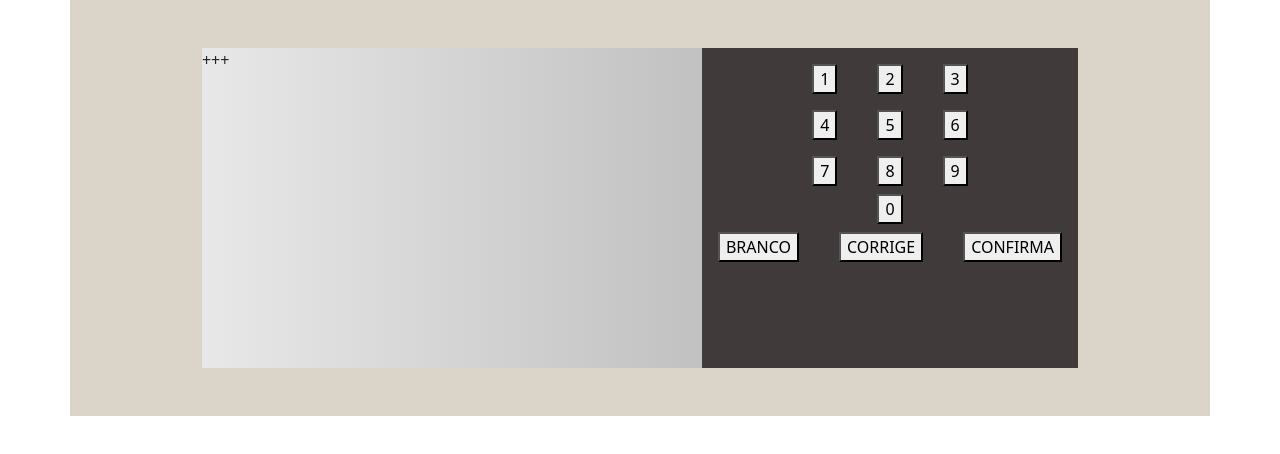
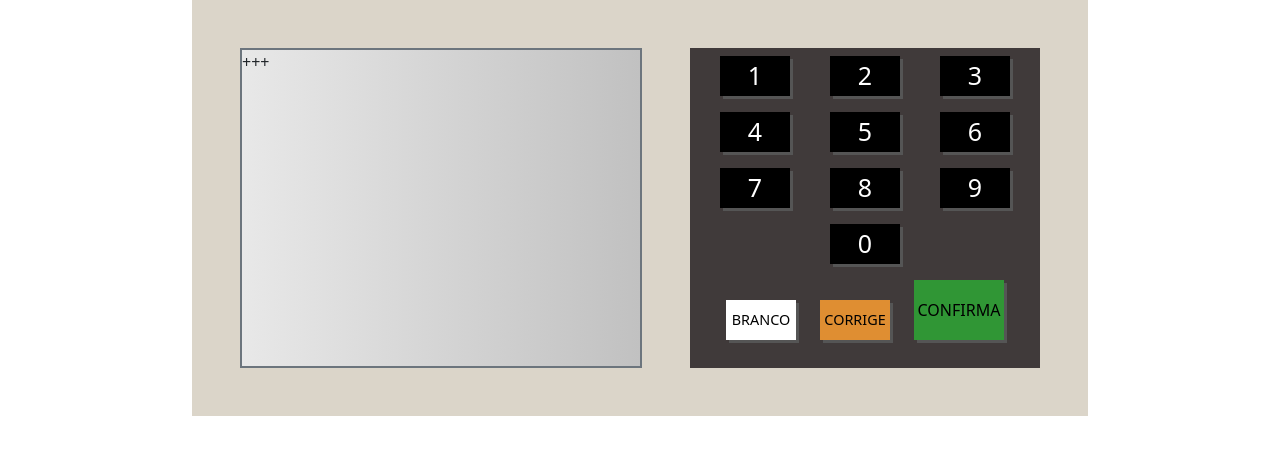
Before and after one commit to fernando-dev-web/urna-eletronica, a plain HTML site: page index.html in a window 1280 px wide. Drawn offline with nearby package versions, Linux system fonts and the light colour scheme.

Commit message:
estilizando projeto

```diff
--- a/assets/css/style.css
+++ b/assets/css/style.css
@@ -1,4 +1,5 @@
 .urna{
+    width: 70%;
     background-color: #dbd5c9;
 }
 
@@ -8,7 +9,44 @@
     background: linear-gradient(to right, #e8e8e8, #c1c1c1)
 }
 .teclado{
+    min-width: 350px;
+    max-width: 350px;
     background-color: #403a3a;
     flex-direction: column;
     align-items: center;
 }
+button{
+    width: 70px;
+    height: 40px;
+    border: none;
+    color: #fff;
+    font-size: 25px !important;
+    cursor: pointer;
+    box-shadow: 3px 3px 0px #555;
+    background-color: #000;
+}
+
+.branco button{
+
+    font-size: 0.9rem !important;
+    padding: 2px;
+    color: #000;
+    background-color: #fff;
+}
+.corrige button{
+
+    font-size: 0.9rem !important;
+    padding: 2px;
+    color: #000;
+    background-color:#df8e32;;
+
+}
+.confirma button{
+    width: 90px;
+    height: 60px;
+    font-size: 1rem !important;
+    padding: 2px;
+    color: #000;
+    background-color: #309635;
+
+}
--- a/index.html
+++ b/index.html
@@ -13,33 +13,33 @@
 </head>
 <body>
 
-    <div class="urna container d-flex p-5 justify-content-center align-items">
-        <div class="tela">
+    <div class="urna container d-flex p-5 justify-content-center align-items p-1">
+        <div class="tela border border-2 border-secondary">
             +++
         </div>
-        <div class="teclado p-2 d-flex ">
-            <div class="row">
-                <div class="col m-2"><button>1</button></div>
-                <div class="col m-2"><button>2</button></div>
-                <div class="col m-2"><button>3</button></div>
+        <div class="teclado p-2 d-flex gap-3 ms-5 ">
+            <div class="row d-flex gap-3">
+                <div class="col "><button>1</button></div>
+                <div class="col "><button>2</button></div>
+                <div class="col "><button>3</button></div>
             </div>
-            <div class="row">
-                <div class="col m-2"><button>4</button></div>
-                <div class="col m-2"><button>5</button></div>
-                <div class="col m-2"><button>6</button></div>
+            <div class="row d-flex gap-3">
+                <div class="col "><button>4</button></div>
+                <div class="col "><button>5</button></div>
+                <div class="col "><button>6</button></div>
             </div>
-            <div class="row">
-                <div class="col m-2"><button>7</button></div>
-                <div class="col m-2"><button>8</button></div>
-                <div class="col m-2"><button>9</button></div>
+            <div class="row d-flex gap-3">
+                <div class="col "><button>7</button></div>
+                <div class="col "><button>8</button></div>
+                <div class="col "><button>9</button></div>
             </div>
-            <div class="row  ">
+            <div class="row  d-flex gap-3 ">
                 <div class="col d-flex justify-content-center"><button>0</button></div>
             </div>
-            <div class="row">
-                <div class="col m-2"><button>BRANCO</button></div>
-                <div class="col m-2"><button>CORRIGE</button></div>
-                <div class="col m-2"><button>CONFIRMA</button></div>
+            <div class="row d-flex align-items-end">
+                <div class="col branco"><button>BRANCO</button></div>
+                <div class="col corrige"><button>CORRIGE</button></div>
+                <div class="col confirma"><button>CONFIRMA</button></div>
             </div>
         </div>
     </div>
```
